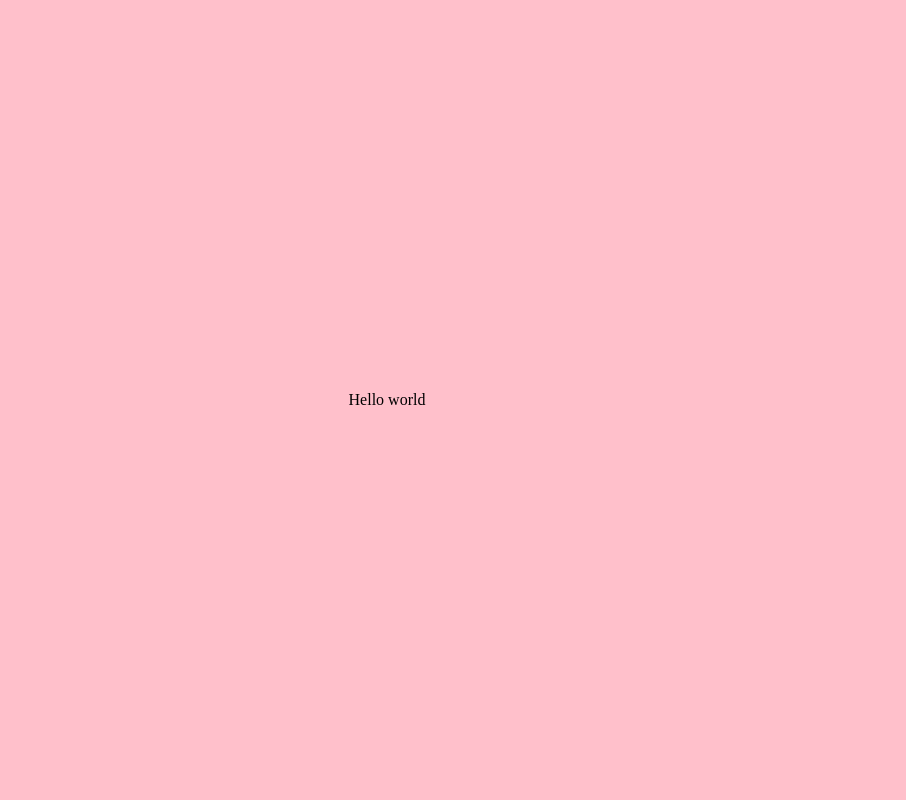
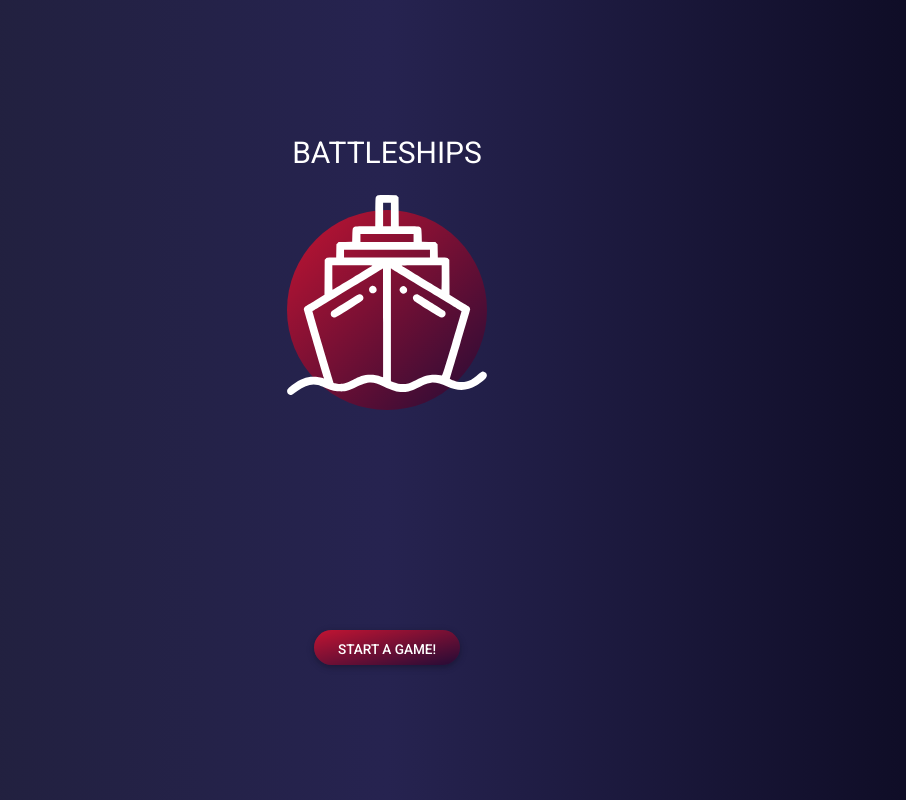
Before and after one commit to raspberryPawel/battleship, a website built with webpack: page index.html in a window 1280 px wide. Shown: the whole page, without its empty margins (253-1159 px from the left). Built offline with nearby package versions, Linux system fonts and the light colour scheme.

Commit message:
created start screen

```diff
--- a/index.html
+++ b/index.html
@@ -8,6 +8,16 @@
     <script src="./dist/index.js"></script>
   </head>
   <body>
-    Hello world
+    <main>
+      <section id="startScreen">
+        <div class="logoContainer">
+          <strong>Battleships</strong>
+          <div class="logo"></div>
+        </div>
+        <button class="btn-play">Start a game!</button>
+      </section>
+    </main>
   </body>
 </html>
+
+<!-- <div>Icons made by <a href="https://www.freepik.com" title="Freepik">Freepik</a> from <a href="https://www.flaticon.com/" title="Flaticon">www.flaticon.com</a></div> -->
--- a/package.json
+++ b/package.json
@@ -11,6 +11,7 @@
     "style-loader": "^2.0.0",
     "ts-loader": "^8.0.17",
     "typescript": "^4.2.3",
+    "url-loader": "^4.1.1",
     "webpack": "^5.24.3",
     "webpack-cli": "^4.5.0"
   },
--- a/src/scripts/index.ts
+++ b/src/scripts/index.ts
@@ -1,5 +1,3 @@
 import '../styles/index.scss';
 
 console.log("siemaneczko");
-console.log("siemaneczko v2");
-console.log("siemaneczko o kurka ");
--- /dev/null
+++ b/src/styles/StartScreen.scss
@@ -0,0 +1,82 @@
+#startScreen {
+  width: 100vw;
+  height: 100vh;
+  max-height: 750px;
+
+  display: flex;
+  flex-direction: column;
+  padding: 20% 0;
+  justify-content: space-around;
+  align-items: center;
+
+  .logoContainer {
+    display: flex;
+    flex-direction: column;
+    justify-content: center;
+    align-items: center;
+
+    strong {
+      width: 100%;
+      display: block;
+      text-transform: uppercase;
+      font-weight: 400;
+
+      color: white;
+      font-size: 30px;
+      text-align: center;
+    }
+
+    .logo {
+      width: 200px;
+      height: 200px;
+      margin-top: 40px;
+      border-radius: 100px;
+      background: #c31432;
+      background: -webkit-linear-gradient(to top left, #240b36, #c31432);
+      background: linear-gradient(to top left, #240b36, #c31432);
+      position: relative;
+
+      &::before {
+        content: "";
+        position: absolute;
+        top: -15px;
+        left: 0;
+
+        width: 100%;
+        height: 100%;
+
+        background-image: url("../images/ship.svg");
+        background-size: cover;
+      }
+    }
+  }
+
+  .btn-play {
+    border: none;
+    outline: none;
+
+    text-transform: uppercase;
+    font-family: "Roboto", sans-serif;
+    font-weight: 500;
+    font-size: 0.85rem;
+    color: #fff;
+
+    -webkit-box-shadow: 0 2px 5px 0 rgba(0, 0, 0, 0.2),
+      0 2px 10px 0 rgba(0, 0, 0, 0.1);
+    box-shadow: 0 2px 5px 0 rgba(0, 0, 0, 0.2), 0 2px 10px 0 rgba(0, 0, 0, 0.1);
+    padding: 0.7rem 1.5rem 0.5rem ;
+
+    border-radius: 10rem;
+
+    background: -webkit-linear-gradient(to top left, #240b36, #c31432);
+    background: linear-gradient(to top left, #240b36, #c31432);
+
+    cursor: pointer;
+    transition-duration: 0.3s;
+
+    &:hover {
+      transition-duration: 0.3s;
+      transform: scale(1.1);
+    }
+  }
+}
--- a/src/styles/index.scss
+++ b/src/styles/index.scss
@@ -1,10 +1,24 @@
+@import url("https://fonts.googleapis.com/css2?family=Roboto:wght@100;300;400;500&display=swap");
+@import "./StartScreen.scss";
+
 body {
-  background-color: pink;
-  display: flex;
-  flex-direction: row;
-  justify-content: center;
-  align-items: center;
-  height: 100vh;
   margin: 0;
   padding: 0;
+  background-color: #14142d;
+  background: #0f0c29;
+  background: -webkit-linear-gradient(to right, #1f1f35, #262350, #0a081d);
+  background: linear-gradient(to right, #1f1f35, #262350, #0a081d);
+  user-select: none;
+
+  font-family: "Roboto", sans-serif;
+
+  main {
+    display: flex;
+    flex-direction: row;
+    justify-content: center;
+    align-items: center;
+    width: 100%;
+    height: 100vh;
+    overflow: hidden;
+  }
 }
--- a/webpack.config.js
+++ b/webpack.config.js
@@ -18,11 +18,15 @@ module.exports = {
         use: { loader: "ts-loader" },
       },
       {
+        test: /\.(png|jpg|jpeg|svg)$/,
+        loader: "url-loader",
+      },
+      {
         test: /\.scss$/,
         exclude: /node_modules/,
         use: [
           { loader: "style-loader" },
-          { loader: "css-loader", options: { modules: true } },
+          { loader: "css-loader" },
           { loader: "sass-loader" },
         ],
       },
```
Also changed, not shown: src/images/ship.svg (added), 1 other file.
